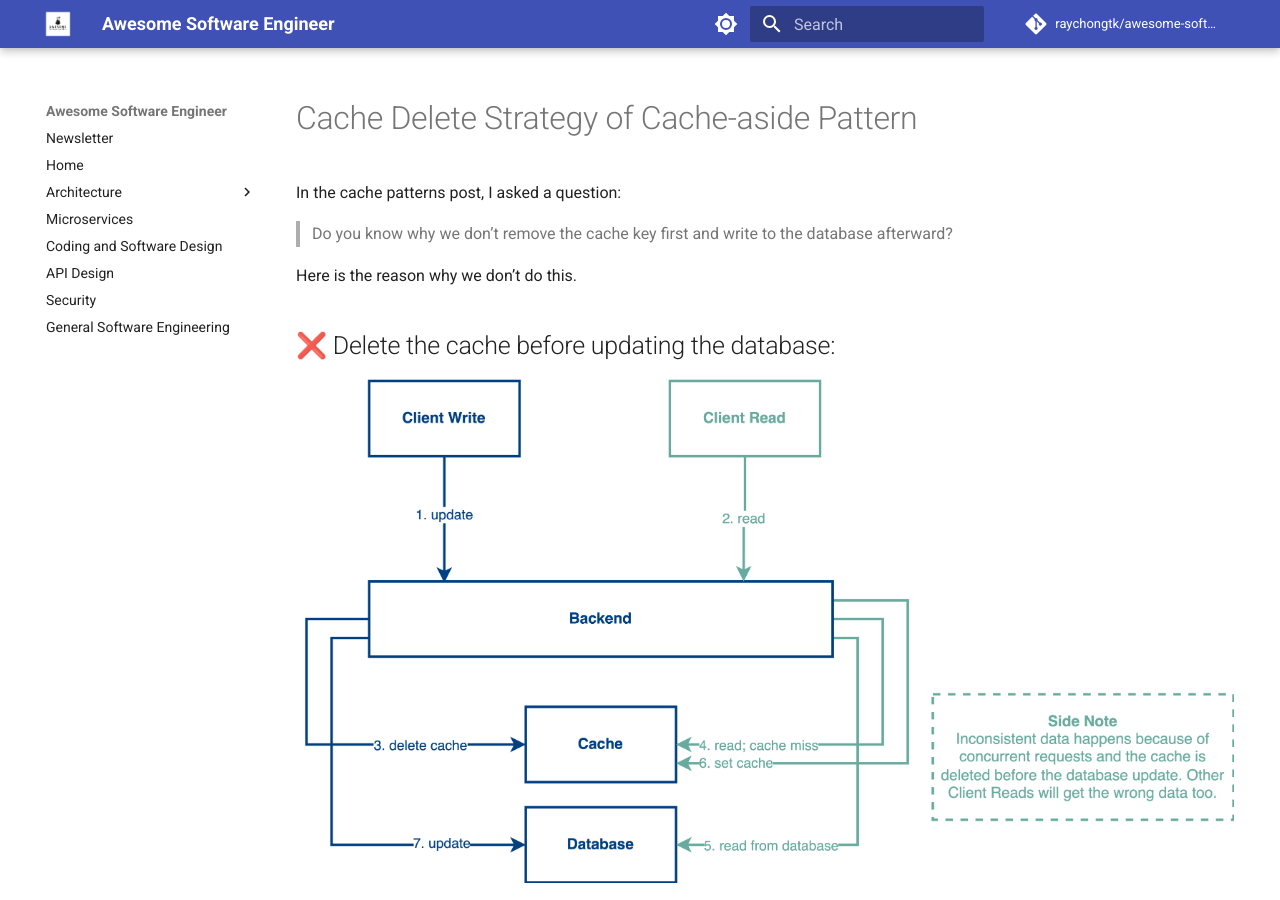
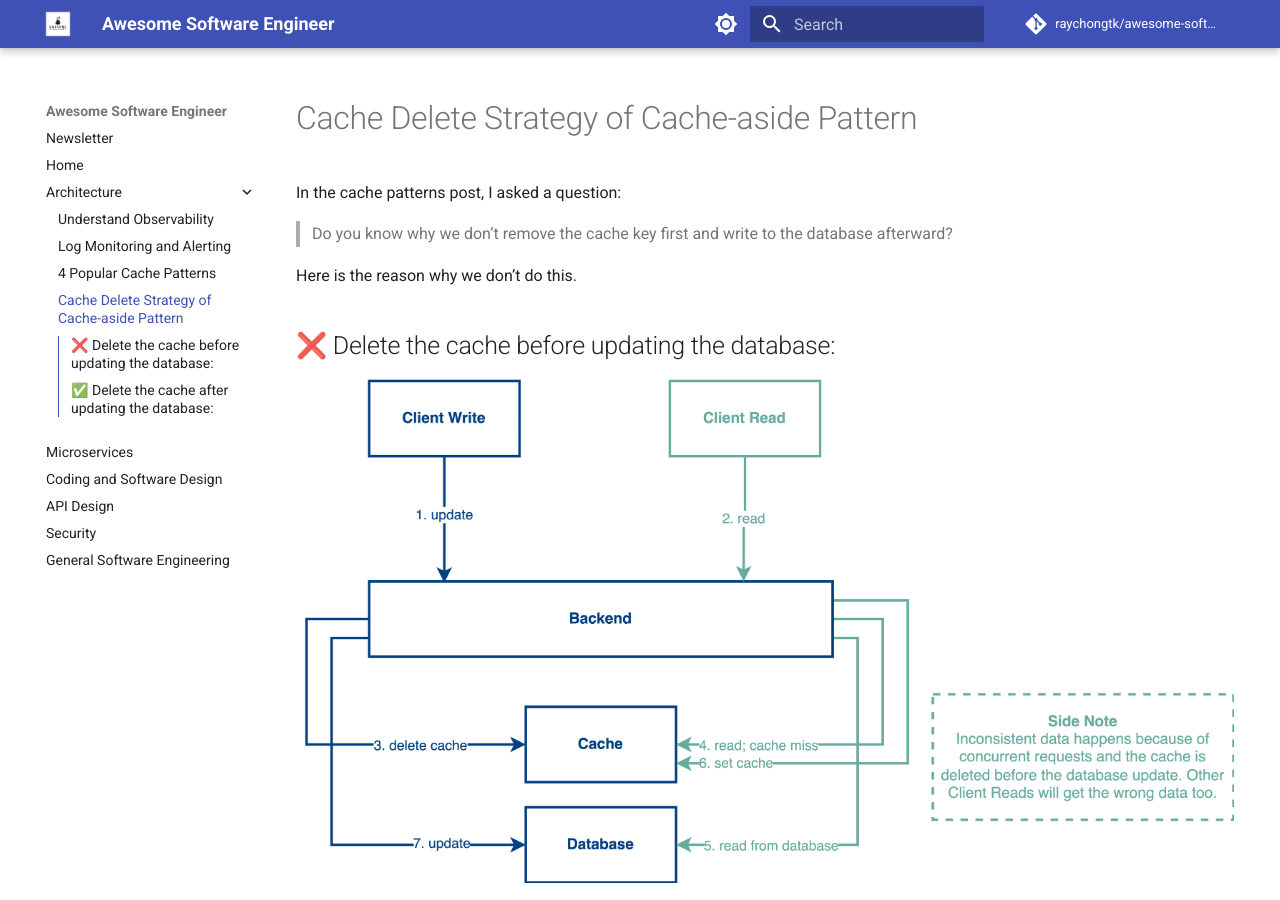
Before and after one commit to raychongtk/awesome-software-engineer, an MkDocs documentation site: the page built from docs/architecture/cache-delete-strategy.md, in a window 1280 px wide and 900 px high. Built offline with MkDocs 1.6.1 and Material for MkDocs 9.7.7, drawn with Linux system fonts in a browser that asks for light colours; comment, search, counter and statistics services are not loaded.

Commit message:
add cache delete strategy

```diff
--- a/mkdocs.yml
+++ b/mkdocs.yml
@@ -62,6 +62,7 @@ nav:
   - Understand Observability: architecture/understand-observability.md
   - Log Monitoring and Alerting: architecture/log-monitoring-and-alerting.md
   - 4 Popular Cache Patterns: architecture/4-popular-cache-patterns.md
+  - Cache Delete Strategy of Cache-aside Pattern: architecture/cache-delete-strategy.md
 - Microservices: microservices.md
 - Coding and Software Design: coding-and-software-design.md
 - API Design: api-design.md
@@ -75,3 +76,5 @@ extra:
       link: https://www.linkedin.com/in/raychongtk
     - icon: fontawesome/brands/github-alt
       link: https://github.com/raychongtk
+    - icon: fontawesome/brands/substack
+      link: https://blog.awesomesoftwareengineer.com
```
